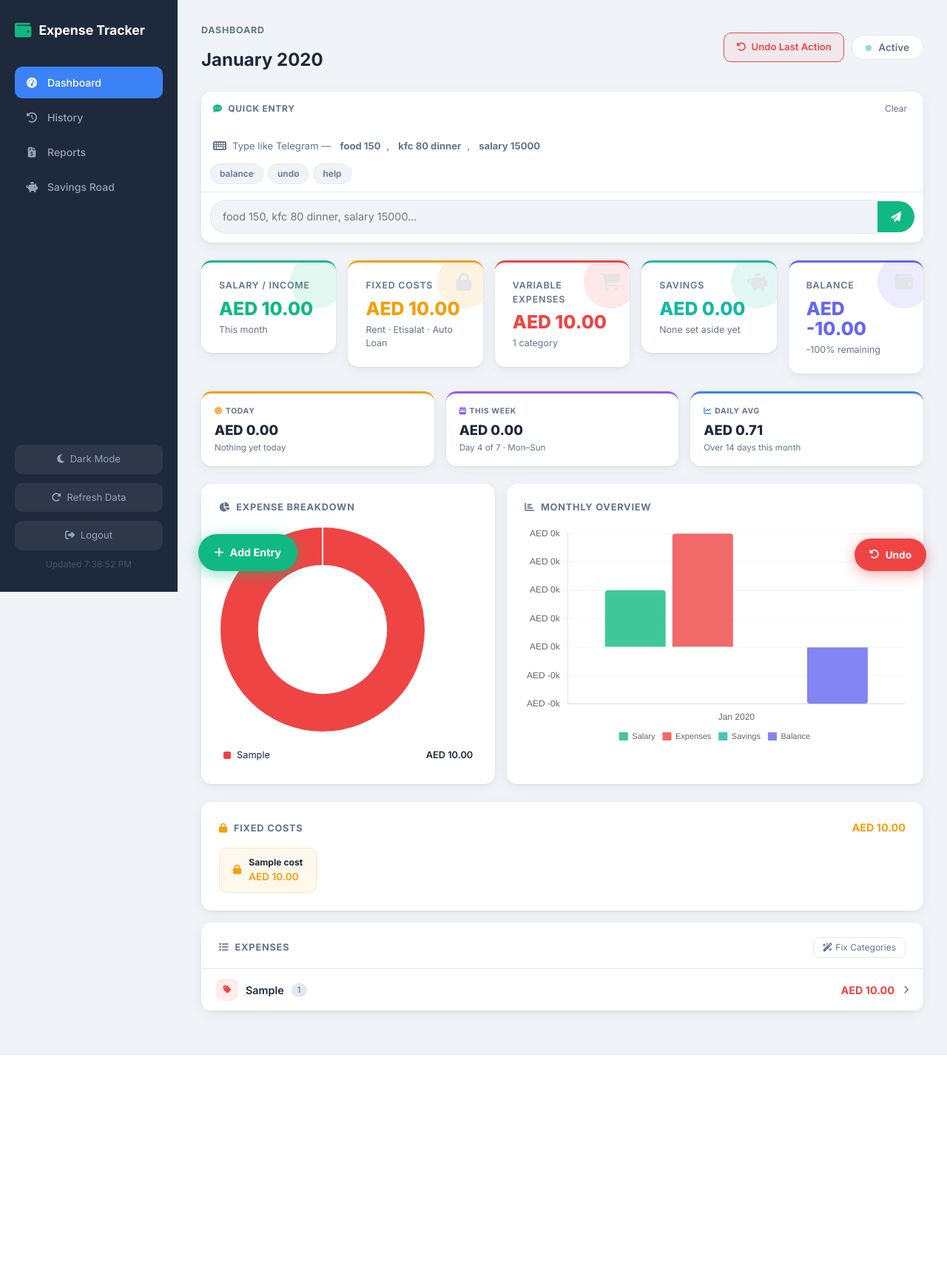
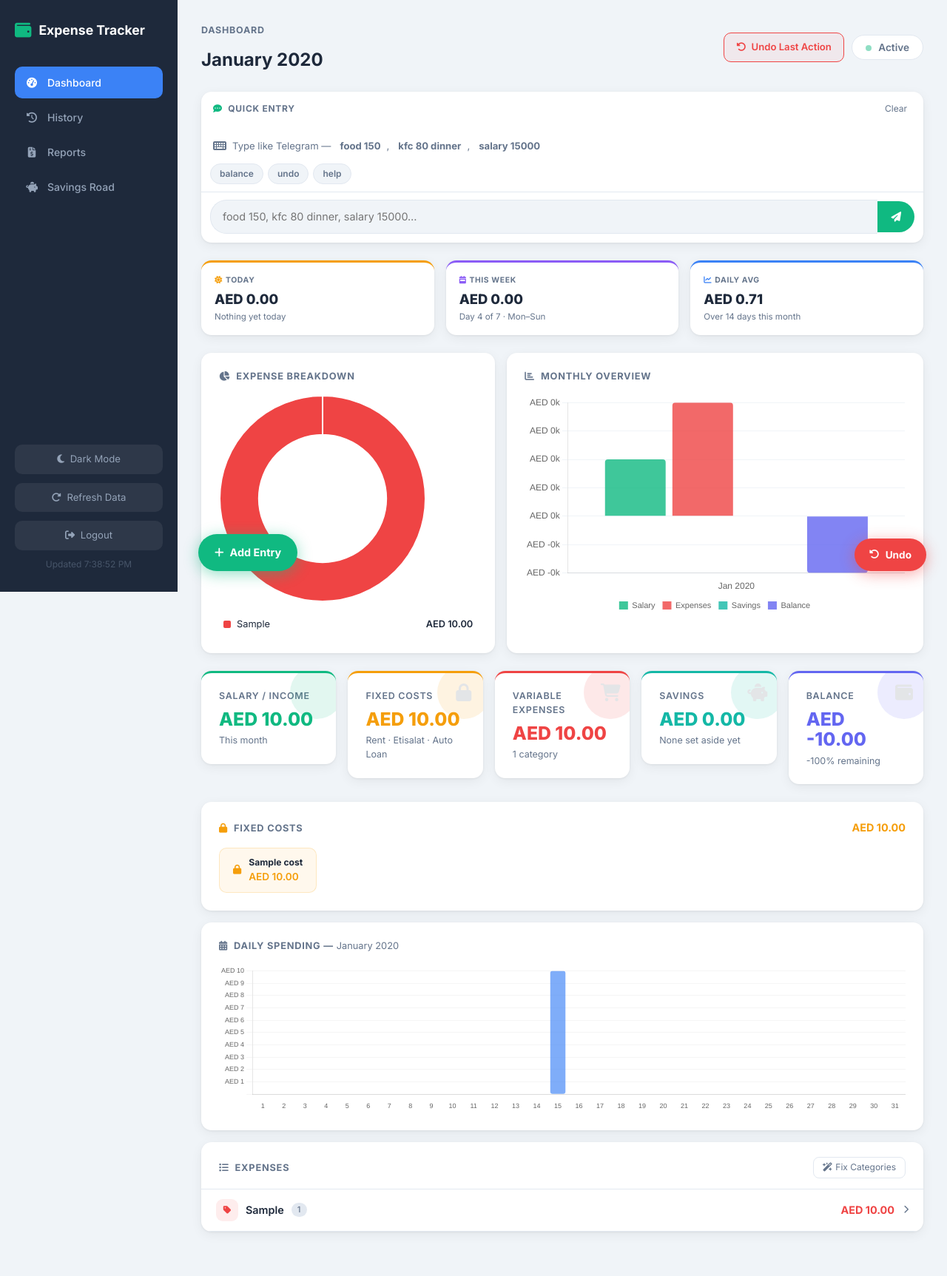
Before and after one commit to mastries96-commits/expense-tracker, a Flask app: page / in a window 1280 px wide. Shown: the whole page at 74% size. Before the commit the page ends 1427 px from the top, so only its background shows below. Run offline with Flask 3, Linux system fonts and the light colour scheme; the visitor is signed in with stand-in values (Sample User, id 1); tables that the repository leaves empty hold one stand-in row (values such as "Sample post"); some libraries are stand-ins or nearby versions.

Commit message:
Reorder dashboard layout and add daily spending chart
Stat cards (salary/income row) moved to just above fixed costs strip.
New bar chart shows day-by-day spending for the entire month with hover tooltips; today's bar is highlighted green.

Co-Authored-By: Claude Sonnet 4.6 <noreply@anthropic.com>

```diff
--- a/dashboard/templates/index.html
+++ b/dashboard/templates/index.html
@@ -731,6 +687,50 @@
       </div>
     </div>
 
+    <!-- Stat cards -->
+    <div class="row g-3 mb-4" id="stat-cards">
+      <div class="col-sm-6 col-xl">
+        <div class="stat-card card-income">
+          <div class="icon-bg" style="background:var(--income)"><i class="fa-solid fa-arrow-down-to-line"></i></div>
+          <div class="label">Salary / Income</div>
+          <div class="value" id="stat-salary">—</div>
+          <div class="sub">This month</div>
+        </div>
+      </div>
+      <div class="col-sm-6 col-xl">
+        <div class="stat-card card-fixed">
+          <div class="icon-bg" style="background:var(--fixed)"><i class="fa-solid fa-lock"></i></div>
+          <div class="label">Fixed Costs</div>
+          <div class="value" id="stat-fixed">—</div>
+          <div class="sub">Rent · Etisalat · Auto Loan</div>
+        </div>
+      </div>
+      <div class="col-sm-6 col-xl">
+        <div class="stat-card card-expense">
+          <div class="icon-bg" style="background:var(--expense)"><i class="fa-solid fa-cart-shopping"></i></div>
+          <div class="label">Variable Expenses</div>
+          <div class="value" id="stat-var">—</div>
+          <div class="sub" id="stat-var-sub">—</div>
+        </div>
+      </div>
+      <div class="col-sm-6 col-xl">
+        <div class="stat-card card-savings">
+          <div class="icon-bg" style="background:var(--savings)"><i class="fa-solid fa-piggy-bank"></i></div>
+          <div class="label">Savings</div>
+          <div class="value" id="stat-savings">—</div>
+          <div class="sub" id="stat-savings-sub">Set aside this month</div>
+        </div>
+      </div>
+      <div class="col-sm-6 col-xl">
+        <div class="stat-card card-balance">
+          <div class="icon-bg" style="background:var(--balance)"><i class="fa-solid fa-wallet"></i></div>
+          <div class="label">Balance</div>
+          <div class="value" id="stat-balance">—</div>
+          <div class="sub" id="stat-balance-pct">—</div>
+        </div>
+      </div>
+    </div>
+
     <!-- Fixed Costs strip -->
     <div class="chart-card mb-3" id="fixed-costs-card">
       <div class="d-flex justify-content-between align-items-center mb-3">
@@ -738,6 +738,14 @@
         <span style="font-weight:700;color:var(--fixed);font-size:.9rem" id="fc-total-label">—</span>
       </div>
       <div id="fixed-costs-pills" class="d-flex gap-2 flex-wrap"></div>
+    </div>
+
+    <!-- Daily spending chart -->
+    <div class="chart-card mb-3">
+      <h6><i class="fa-solid fa-calendar-days me-2"></i>Daily Spending — <span id="daily-chart-month" style="font-weight:400;text-transform:none;letter-spacing:0">—</span></h6>
+      <div style="height:200px;position:relative">
+        <canvas id="dailyChart"></canvas>
+      </div>
     </div>
 
     <!-- Variable Expenses table -->
@@ -1058,6 +1066,7 @@ let currentData = null;
 let allMonths   = [];
 let pieChart    = null;
 let barChart    = null;
+let dailyChart  = null;
 let detailPie   = null;
 let allTransactions = [];
 const AED = n => 'AED ' + Number(n).toLocaleString('en-US', {minimumFractionDigits:2,maximumFractionDigits:2});
@@ -1137,6 +1146,7 @@ function renderCurrent(d) {
   renderQuickStats(d);
   renderPieChart(d);
   renderFixedCosts(d);
+  renderDailyChart(d);
   renderTransactions(d);
 }
 
@@ -1323,6 +1333,67 @@ function renderFixedCosts(d) {
         <div style="font-size:.85rem;font-weight:600;color:var(--fixed)">${AED(fc.amount)}</div>
       </div>
     </div>`).join('');
+}
+
+// ── Daily spending chart ─────────────────────────────────────────────────────
+function renderDailyChart(d) {
+  const m = d.month;
+  document.getElementById('daily-chart-month').textContent = `${m.name} ${m.year}`;
+
+  const daysInMonth = new Date(m.year, m.month, 0).getDate();
+  const daily = {};
+  for (let i = 1; i <= daysInMonth; i++) daily[i] = 0;
+
+  (d.expenses || []).forEach(e => {
+    if (e.category === 'savings') return;
+    const day = parseInt((e.expense_date || '').split('-')[2], 10);
+    if (day >= 1 && day <= daysInMonth) daily[day] += e.amount;
+  });
+
+  const labels = Array.from({length: daysInMonth}, (_, i) => i + 1);
+  const values = labels.map(i => daily[i]);
+  const today  = new Date().getDate();
+
+  if (dailyChart) dailyChart.destroy();
+  dailyChart = new Chart(document.getElementById('dailyChart'), {
+    type: 'bar',
+    data: {
+      labels,
+      datasets: [{
+        label: 'Spending',
+        data: values,
+        backgroundColor: labels.map(day =>
+          day === today ? 'rgba(16,185,129,.85)' :
+          values[day-1] > 0 ? 'rgba(59,130,246,.65)' : 'rgba(226,232,240,.4)'
+        ),
+        borderRadius: 3,
+        borderSkipped: false,
+      }]
+    },
+    options: {
+      responsive: true, maintainAspectRatio: false,
+      plugins: {
+        legend: { display: false },
+        tooltip: {
+          callbacks: {
+            title: ctx => `${m.name} ${ctx[0].label}, ${m.year}`,
+            label: ctx => ctx.raw > 0 ? ` ${AED(ctx.raw)}` : ' No spending',
+          }
+        }
+      },
+      scales: {
+        x: {
+          grid: { display: false },
+          ticks: { font: { size: 9 }, maxRotation: 0 }
+        },
+        y: {
+          beginAtZero: true,
+          ticks: { callback: v => v === 0 ? '' : 'AED ' + (v >= 1000 ? (v/1000).toFixed(1)+'k' : v), font: { size: 9 } },
+          grid: { color: 'rgba(0,0,0,.04)' }
+        }
+      }
+    }
+  });
 }
 
 // ── Expenses table ───────────────────────────────────────────────────────────
```
Also changed, not shown: other parts of dashboard/templates/index.html (+0 -44 lines).
